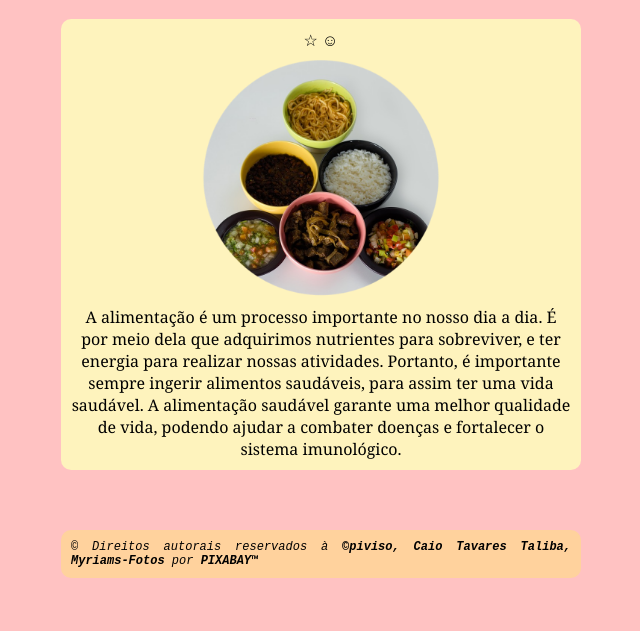
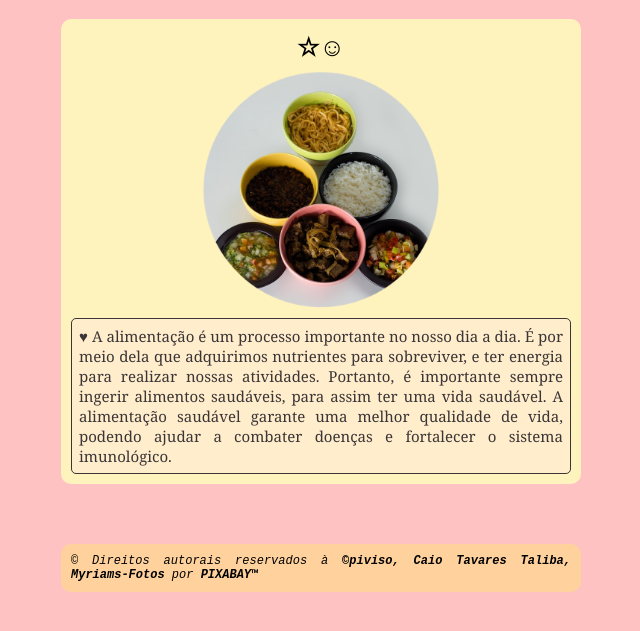
Before and after one commit to raluwtorreao/GitHub---Dupla, a plain HTML site: page index.html in a window 1280 px wide. Shown: the part 99-730 px from the top of the page, without its empty margins (319-959 px from the left). Drawn offline with Linux system fonts and the light colour scheme.

Commit message:
Edição 02

```diff
--- a/index.html
+++ b/index.html
@@ -17,14 +17,15 @@
         <br>
 
         <section>
-            &#9734; &#9786;
-            <br>
+            <div class = "extra">
+                <b>&#9734;&#9786;</b>
+            </div>
             <div>
                 <!--Dentro de uma das divisões vocês irão criar um parágrafo que irá conter o valor da variável a ser criada depois-->
             </div>
             <img src="Imagens - trabalho/img01.png" width="250px" id="oioi"/>
-            <div class = "macaco">
-                A alimentação é um processo importante no nosso dia a dia. É por meio dela que adquirimos nutrientes para sobreviver, e ter energia para realizar nossas atividades. Portanto, é importante sempre ingerir alimentos saudáveis, para assim ter uma vida saudável. A alimentação saudável garante uma melhor qualidade de vida, podendo ajudar a combater doenças e fortalecer o sistema imunológico.
+            <div class = "texto">
+                &hearts; A alimentação é um processo importante no nosso dia a dia. É por meio dela que adquirimos nutrientes para sobreviver, e ter energia para realizar nossas atividades. Portanto, é importante sempre ingerir alimentos saudáveis, para assim ter uma vida saudável. A alimentação saudável garante uma melhor qualidade de vida, podendo ajudar a combater doenças e fortalecer o sistema imunológico.
             </div>
 
         </section>
--- a/slyle.css
+++ b/slyle.css
@@ -38,3 +38,15 @@ h2 {
     width: 200px;
     padding: 30px;
 }
+.texto {
+    text-align: justify;
+    font-size: 15px;
+    color: #3a3537;
+    border: 1px solid #3a3635;
+    border-radius: 5px;
+    background-color: rgb(255, 237, 203);
+    padding: 7px;
+}
+.extra {
+    font-size:25px;
+}
```
